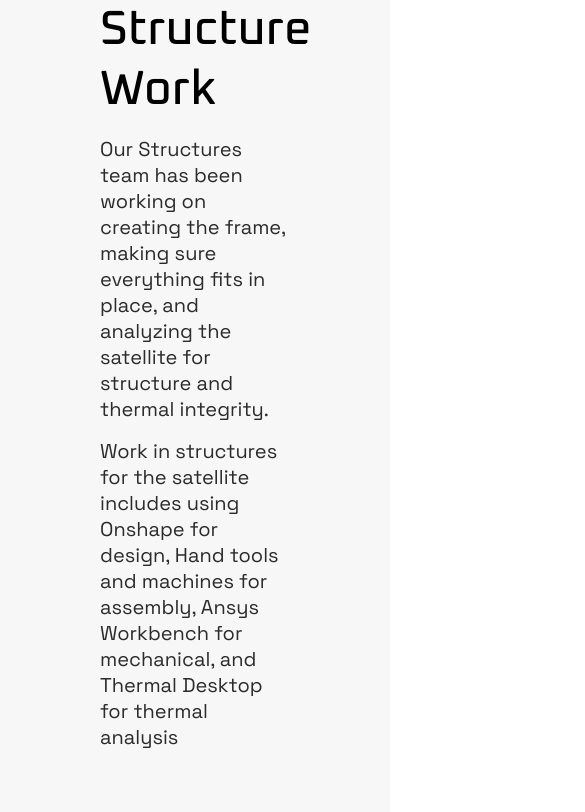
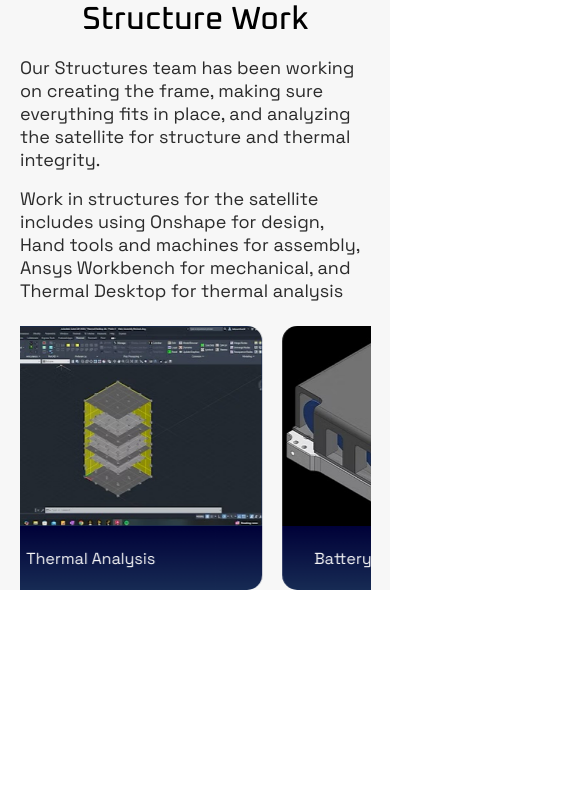
Before and after one commit to include-davis/sss, a Next.js app: page /test in a window 390 px wide. Shown: the top 812 px of the page, 585 px wide, since content can reach past the window. Built offline with nearby package versions, Linux system fonts and the light colour scheme.

Commit message:
adding mobile + fixing carousel

```diff
--- a/app/(pages)/_components/structureWork/structurework.jsx
+++ b/app/(pages)/_components/structureWork/structurework.jsx
@@ -25,7 +25,7 @@ export default function StructureWork() {
           </p>
         </div>
 
-        <div className={styles.carsouelWrapper}>
+        <div className={styles.carouselWrapper}>
           <div className={styles.projectGrid}>
             {projects.map((project, index) => (
               <div key={index} className={styles.projectCard}>
--- a/app/(pages)/_components/structureWork/structurework.module.scss
+++ b/app/(pages)/_components/structureWork/structurework.module.scss
@@ -1,6 +1,12 @@
+@use "@/app/(pages)/_globals/mixins.scss";
+
 .structureWork {
   background-color: var(--off-white);
   padding: 0 6.25rem;
+
+  @include mixins.phone{
+    padding: 0 1.25rem;
+  }
 }
 
 .container {
@@ -8,6 +14,12 @@
   flex-direction: column;
   align-items: baseline;
   gap: 4rem;
+
+  @include mixins.phone{
+    gap: 1.5rem;
+    align-items: flex-start;
+    width: 21.9375rem;
+  }
 }
 
 .header {
@@ -17,11 +29,20 @@
   gap: 1rem;
   align-self: stretch;
 
+  @include mixins.phone{
+    align-items: center;
+  }
+
   h1 {
     font-family: Oxanium;
     font-size: 3rem;
     font-weight: 500;
     line-height: normal;
+
+    @include mixins.phone{
+      text-align: center;
+      font-size: 2rem;
+    }
   }
 }
 
@@ -33,6 +54,10 @@
     font-size: 1.25rem;
     font-weight: 400;
     line-height: normal;
+
+    @include mixins.phone{
+      font-size: 1.125rem;
+    }
 }
 
 @keyframes spin {
@@ -54,6 +79,8 @@
   align-self: stretch;
   position: relative;
   animation: spin 30s linear infinite;
+  width: max-content;
+  will-change: transform;
 
   &:hover {
     animation-play-state: paused;
@@ -69,6 +96,11 @@
       width: 28.125rem;
       height: 21rem;
       border-radius: 0.9375rem 0.9375rem 0 0;
+
+      @include mixins.phone{
+        width: 16.75rem;
+        height: 12.5rem;
+      }
     }
   }
 
@@ -84,6 +116,10 @@
     border-radius: 0 0 0.9375rem 0.9375rem;
     background: var(--Blue-Gradient, linear-gradient(180deg, #000138 0%, #172B54 100%));
 
+    @include mixins.phone{
+      height: 3.9375rem;
+    }
+
     h3 {
       color: var(--off-white);
       /* Subtext */
```
